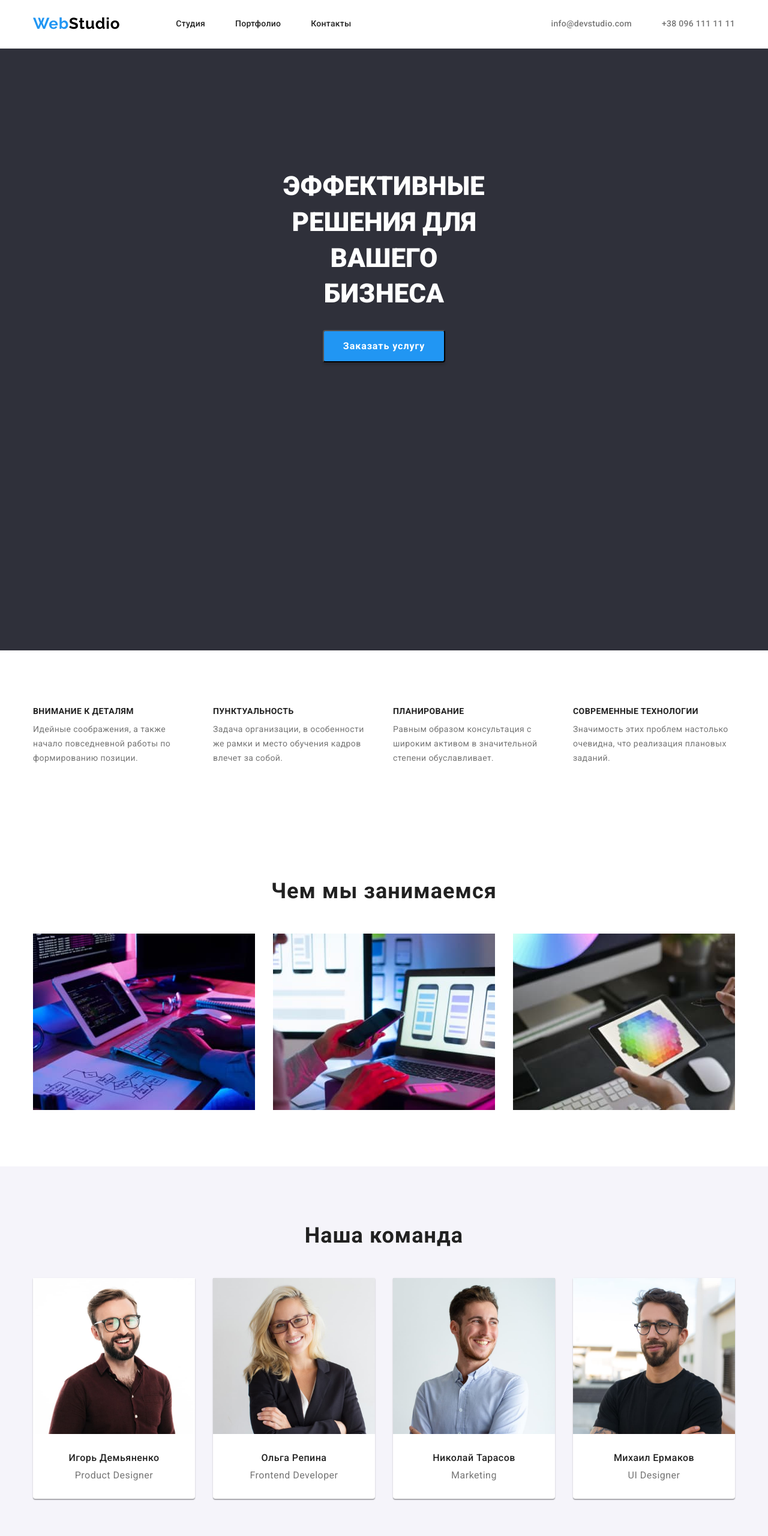
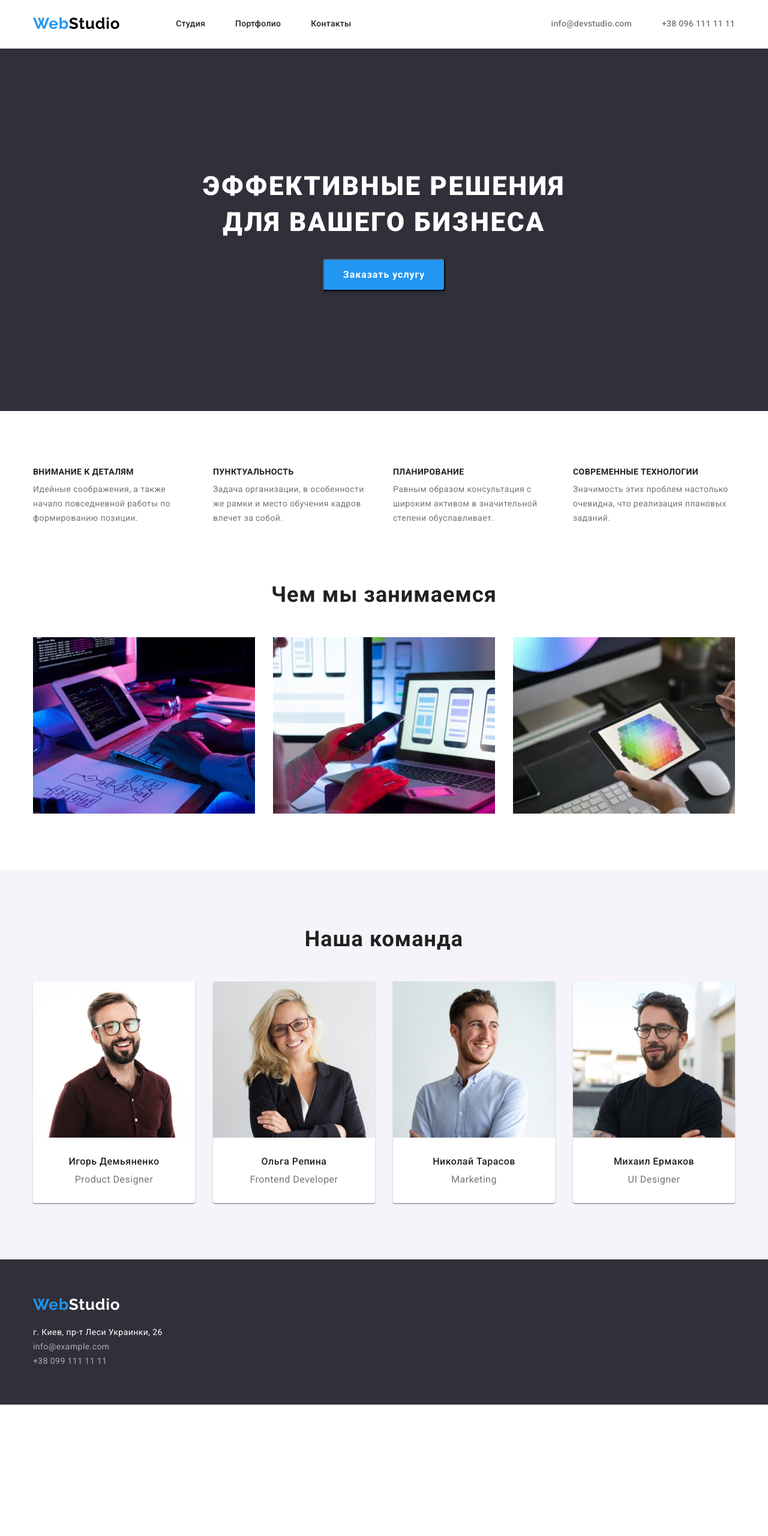
Before and after one commit to ladyfoxy-loxy/goit-markup-hw-03, a plain HTML site: page index.html in a window 1280 px wide. Shown: the top 2560 px of the page at 60% size. After the commit the page ends 2341 px from the top, so only its background shows below. Drawn offline with nearby package versions, Linux system fonts and the light colour scheme.

Commit message:
edited homework3

```diff
--- a/css/styles.css
+++ b/css/styles.css
@@ -148,7 +148,6 @@ body {
 .main-button {
     align-items: center;
     text-align: center;
-    padding-bottom: 200px;
 
 }
 
@@ -177,6 +176,7 @@ body {
     line-height: 1.36;
     color: var(--main-light-color);
     text-transform: uppercase;
+    letter-spacing: 0.06em;
     text-align: center;
     max-width: 696px;
     margin-right: auto;
@@ -187,8 +187,7 @@ body {
 
 .hero {
     background: var(--dark-bg-color);
-    padding: 200px 452px 280px;
-
+    padding: 200px 0px 200px;
 }
 
 /*==FEATURES==*/
@@ -219,6 +218,10 @@ body {
     color: var(--contacts-descr-color);
 }
 /*==ACTIVITIES==*/
+.activities-section{
+    padding-top: 0px;
+}
+
 .secondary-header {
     font-weight: 700;
     font-size: 36px;
@@ -308,7 +311,7 @@ body {
     line-height: 1.71;
     letter-spacing: 0.03em;
     color: rgba(255, 255, 255, 0.6);
-    padding-top: 6px;
+    padding-top: 9px;
 }
 .contact-phone-number-footer {
     font-style: normal;
@@ -317,7 +320,7 @@ body {
     line-height: 1.71;
     letter-spacing: 0.03em;
     color: rgba(255, 255, 255, 0.6);
-    padding-top: 6px;
+    padding-top: 9px;
     padding-bottom: 60px;
 }
 
@@ -342,7 +345,11 @@ body {
     gap: 8px;
     min-width: 611px;
     justify-content: center;
-    padding-bottom: 34px;
+    margin-bottom: 50px;
+}
+
+.navigation-list-item {
+
 }
 
 
@@ -376,6 +383,7 @@ body {
     letter-spacing: 0.03em;
     background: var(--light-bg-color);
     border-radius: 4px;
+    padding: 6px 22px;
 }
 
 .navigation-btn:hover,
--- a/index.html
+++ b/index.html
@@ -76,7 +76,7 @@
 
         </section>
         <!--ACTIVITIES-->
-        <section class="section">
+        <section class="activities-section section">
             <div  class="container">
                 <h2 class="secondary-header">Чем мы занимаемся</h2>
                 <ul class="activities list">
```
Also changed, not shown: portfolio.html (+4 -1 lines).
